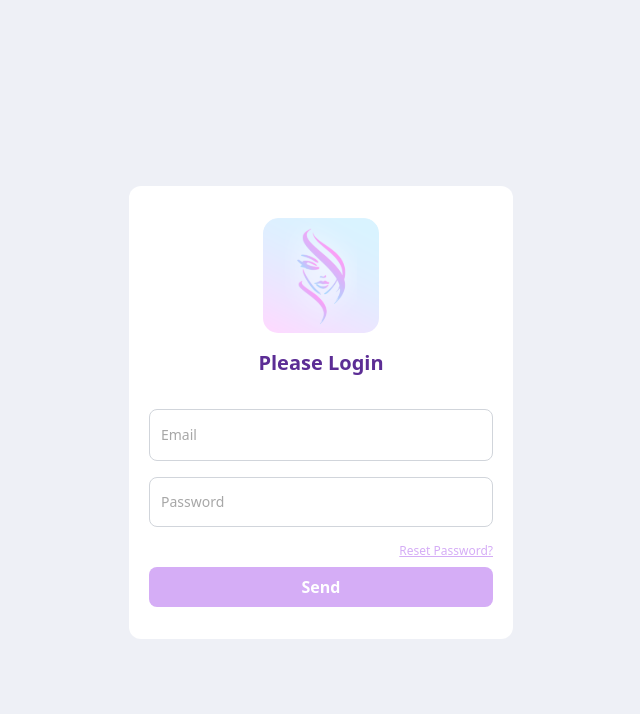
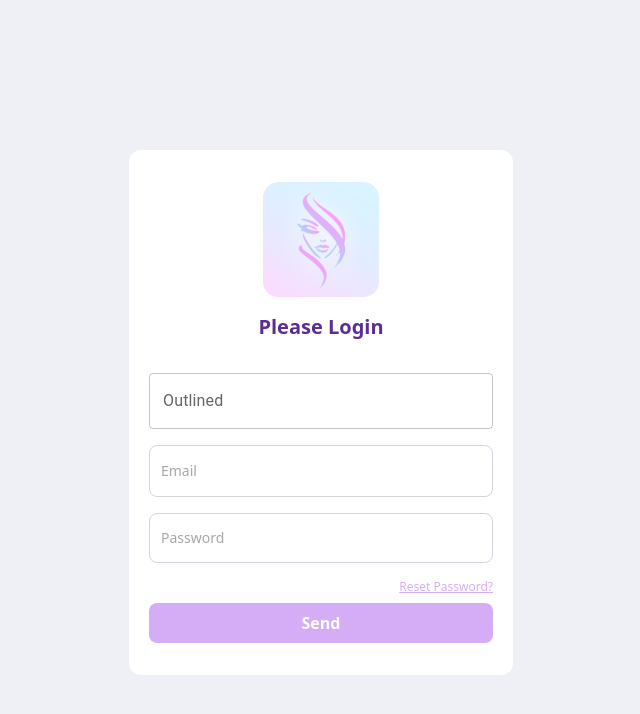
Before and after one commit to safayathussain/max-live-reseller, a Next.js app: page /login in a window 1280 px wide. Shown: the top 714 px of the page, without its empty margins (319-959 px from the left). Built offline with nearby package versions, Linux system fonts and the light colour scheme.

Commit message:
form added

```diff
--- a/app/globals.css
+++ b/app/globals.css
@@ -19,8 +19,8 @@ textarea:-webkit-autofill:focus,
 select:-webkit-autofill,
 select:-webkit-autofill:hover,
 select:-webkit-autofill:focus {
-  -webkit-text-fill-color: #F1F1F1;
-  -webkit-box-shadow: 0 0 0px 1000px #fff inset;
+  -webkit-text-fill-color: #545151;
+  -webkit-box-shadow: 0 0 0px 1000px #eeeeee inset;
   transition: background-color 5000s ease-in-out 0s;
   color: #000;
 };
--- a/app/login/page.jsx
+++ b/app/login/page.jsx
@@ -9,6 +9,8 @@ import axios from "axios";
 import { FetchApi } from "@/utils/FetchApi";
 import { useRouter } from "next/navigation";
 import { loginUser } from "@/utils/functions";
+import { TextField } from "@mui/material";
+
 
 
 const page = () => {
@@ -37,6 +39,11 @@ const page = () => {
         </div>
         <div className="flex flex-col max-w-[350px] w-full mt-8 gap-4">
           {/* email */}
+          <div>
+            <TextField type="email"
+              name="email"
+              id="emailField" fullWidth label="Outlined" variant="outlined" color="secondary" />
+          </div>
           <div className="relative w-full">
             <input
               type="email"
```
Also changed, not shown: package.json (+5 -2 lines), 1 other file (tests, documents, lock files or other folders).
